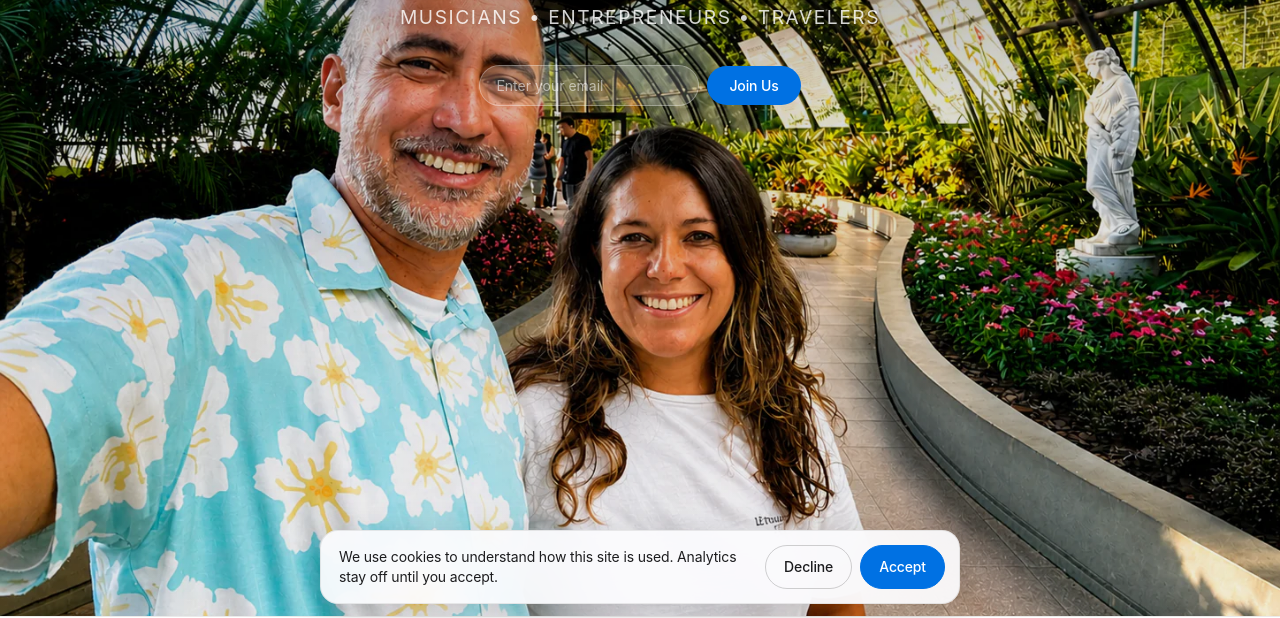
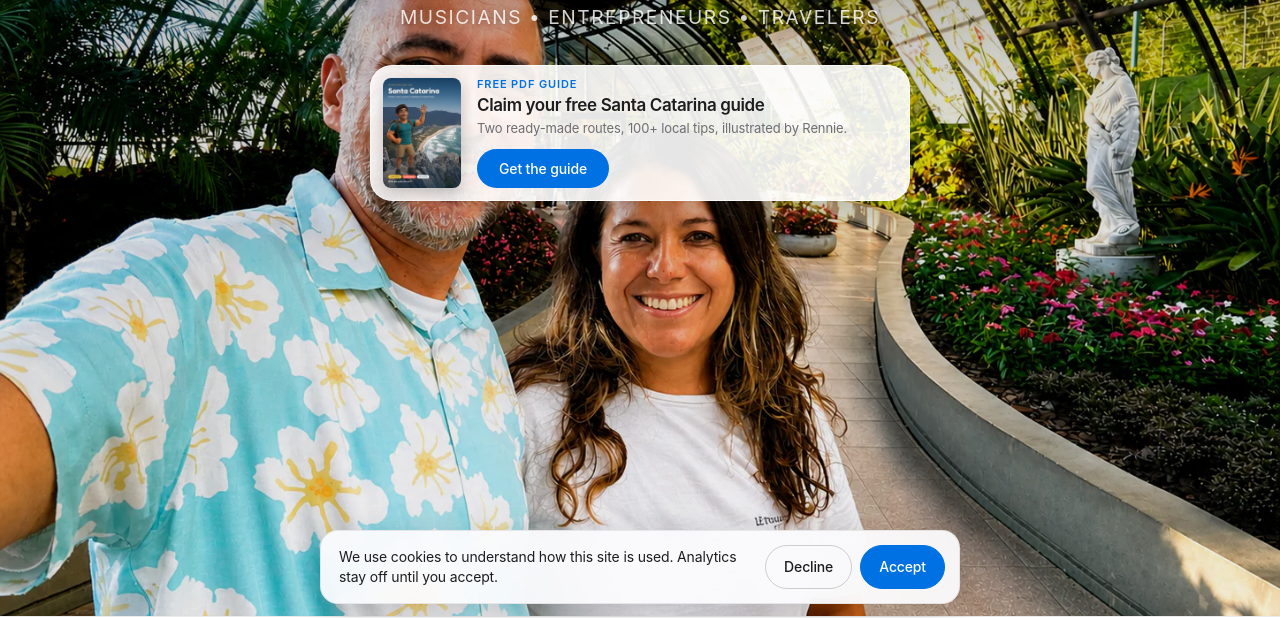
Before and after one commit to pg2060-source/pg2060-source.github.io, a plain HTML site: page index.html in a window 1280 px wide. Shown: the part 184-802 px from the top of the page. Drawn offline with Linux system fonts and the light colour scheme; a script that the page names is missing; a web font is replaced by a local one.

Commit message:
Replace the home hero Mailchimp box with a Santa Catarina guide card. (#14)
The signup form and the Mailchimp scripts were the only jQuery on the page.

Co-authored-by: Cursor Agent <cursoragent@cursor.com>
Co-authored-by: pg2060-source <pg2060-source@users.noreply.github.com>

```diff
--- a/index.html
+++ b/index.html
@@ -251,38 +251,99 @@
       margin-bottom: 36px;
     }
 
-    /* ── EMAIL CAPTURE ── */
-    .email-box {
+    /* ── GUIDE CARD ── */
+    .guide-card {
       display: flex;
       align-items: center;
-      justify-content: center;
-      gap: 8px;
-      flex-wrap: wrap;
+      gap: 16px;
+      width: 100%;
+      max-width: 540px;
+      margin: 0 auto;
+      padding: 12px 16px 12px 12px;
+      text-align: left;
+      background: rgba(255, 255, 255, 0.9);
+      -webkit-backdrop-filter: saturate(180%) blur(24px);
+      backdrop-filter: saturate(180%) blur(24px);
+      border: 1px solid rgba(255, 255, 255, 0.72);
+      border-radius: 22px;
+      box-shadow: 0 10px 36px rgba(0, 0, 0, 0.18);
     }
 
-    input[type="email"] {
-      padding: 11px 16px;
-      width: 220px;
-      border: none;
-      border-radius: 980px;
-      background: rgba(255,255,255,0.18);
-      backdrop-filter: blur(12px);
-      -webkit-backdrop-filter: blur(12px);
-      color: white;
-      font-size: 14px;
-      font-family: inherit;
-      outline: none;
-      border: 1px solid rgba(255,255,255,0.3);
-      transition: background 0.2s, border-color 0.2s;
+    .guide-card-cover {
+      width: 78px;
+      height: auto;
+      flex: 0 0 auto;
+      border-radius: 8px;
+      display: block;
+      box-shadow: 0 6px 16px rgba(0, 0, 0, 0.22);
     }
 
-    input[type="email"]::placeholder {
-      color: rgba(255,255,255,0.55);
+    .guide-card-copy {
+      display: flex;
+      flex-direction: column;
+      align-items: flex-start;
+      min-width: 0;
+      gap: 4px;
     }
 
-    input[type="email"]:focus {
-      background: rgba(255,255,255,0.26);
-      border-color: rgba(255,255,255,0.55);
+    .guide-card-eyebrow {
+      margin: 0;
+      font-size: 11px;
+      font-weight: 600;
+      letter-spacing: 0.08em;
+      line-height: 1.2;
+      color: var(--apple-blue);
+    }
+
+    .guide-card-title {
+      margin: 0;
+      font-size: 17px;
+      font-weight: 600;
+      letter-spacing: -0.022em;
+      line-height: 1.2;
+      color: var(--apple-dark);
+    }
+
+    .guide-card-line {
+      margin: 0;
+      font-size: 13px;
+      font-weight: 400;
+      letter-spacing: -0.01em;
+      line-height: 1.35;
+      color: var(--apple-gray);
+    }
+
+    .guide-card-cta {
+      margin-top: 8px;
+      padding: 8px 16px;
+    }
+
+    .guide-card-cta:focus-visible {
+      outline: 2px solid var(--apple-blue);
+      outline-offset: 3px;
+    }
+
+    @media (max-width: 640px) {
+      .guide-card {
+        flex-direction: column;
+        align-items: center;
+        text-align: center;
+        gap: 10px;
+        max-width: 300px;
+        padding: 14px 16px 16px;
+      }
+
+      .guide-card-cover {
+        width: 56px;
+      }
+
+      .guide-card-copy {
+        align-items: center;
+      }
+
+      .guide-card-title {
+        font-size: 16px;
+      }
     }
 
     /* ── BUTTONS ── */
@@ -1050,29 +1111,15 @@
     <h1>Pablo &amp; Luisa Garcia</h1>
     <p class="hero-sub">Musicians &bull; Entrepreneurs &bull; Travelers</p>
 
-    <div class="email-box">
-      <form action="https://pabloyluisagarcia.us9.list-manage.com/subscribe/post?u=6a5eadb807d31f1781acc56a3&amp;id=1ed23d17e2&amp;f_id=009949e1f0" method="post" id="mc-embedded-subscribe-form" name="mc-embedded-subscribe-form" target="_blank" novalidate>
-        <div style="display:flex; gap:8px; flex-wrap:wrap; justify-content:center; align-items:center;">
-          <input type="email" name="EMAIL" id="mce-EMAIL" placeholder="Enter your email" required>
-          <div aria-hidden="true" style="position:absolute;left:-5000px;">
-            <input type="text" name="b_6a5eadb807d31f1781acc56a3_1ed23d17e2" tabindex="-1" value="">
-          </div>
-          <button type="submit" name="subscribe" class="btn">Join Us</button>
-        </div>
-        <div id="mce-responses" style="margin-top:10px;">
-          <div id="mce-error-response" style="display:none; color:#ff6b6b; font-size:13px;"></div>
-          <div id="mce-success-response" style="display:none; color:#a8f0c6; font-size:13px;"></div>
-        </div>
-      </form>
+    <div class="guide-card">
+      <img class="guide-card-cover" src="/guides/santa-catarina/img/cover-en-640.webp" srcset="/guides/santa-catarina/img/cover-en-640.webp 640w, /guides/santa-catarina/img/cover-en-1200.webp 1200w, /guides/santa-catarina/img/cover-en-1600.webp 1600w" sizes="(max-width: 640px) 56px, 78px" alt="Cover of the Santa Catarina Nature Travel Guide 2026. Rennie, the illustrated guide, waves above a beach and forested hills." width="1600" height="2263" decoding="async">
+      <div class="guide-card-copy">
+        <p class="guide-card-eyebrow">FREE PDF GUIDE</p>
+        <p class="guide-card-title">Claim your free Santa Catarina guide</p>
+        <p class="guide-card-line">Two ready-made routes, 100+ local tips, illustrated by Rennie.</p>
+        <a class="btn guide-card-cta" href="/guides/santa-catarina/" onclick="if (typeof gtag === 'function') gtag('event', 'guide_card_click', { placement: 'home_hero' });">Get the guide</a>
+      </div>
     </div>
-    <script type="text/javascript" src="//s3.amazonaws.com/downloads.mailchimp.com/js/mc-validate.js"></script>
-    <script type="text/javascript">
-      (function($) {
-        window.fnames = new Array(); window.ftypes = new Array();
-        fnames[0]='EMAIL'; ftypes[0]='email';
-      }(jQuery));
-      var $mcj = jQuery.noConflict(true);
-    </script>
   </div>
 </header>
 
```
